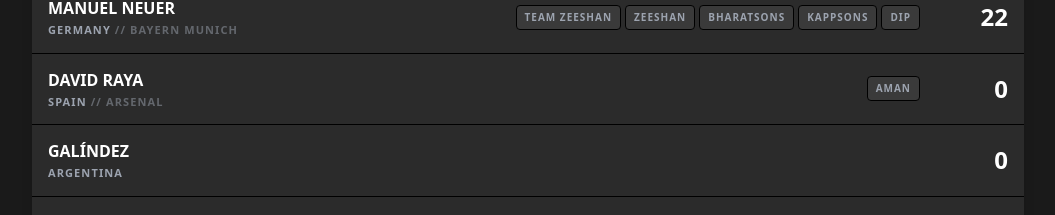
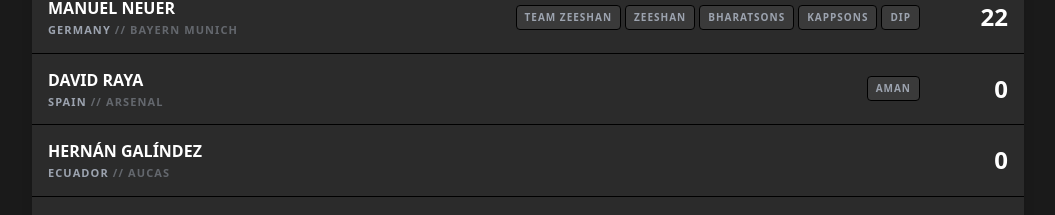
Before and after one commit to BottledAtTC2/tsz-wc2026, a Next.js app: page /players in a window 1280 px wide. Shown: the part 1184-1399 px from the top of the page, without its empty margins (112-1167 px from the left). Built offline with nearby package versions, Linux system fonts and the light colour scheme.

Commit message:
Galíndez: Hernán Galíndez (Ecuador)

```diff
--- a/app/data/players.ts
+++ b/app/data/players.ts
@@ -179,7 +179,7 @@
   { id: "perisic", name: "Ivan Perišić", country: "Croatia", position: "MID", club: "PSV" },
 
   // --- Additional players drafted in the Dream Team ---
-  { id: "galindez", name: "Galíndez", country: "Argentina", position: "GK" },
+  { id: "galindez", name: "Hernán Galíndez", country: "Ecuador", position: "GK", club: "Aucas" },
 ];
 
 export const playerById = new Map(players.map((p) => [p.id, p]));
```
